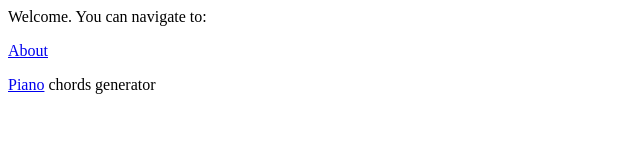
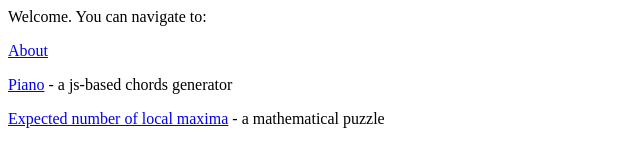
Before and after one commit to myproblemchild/myproblemchild.github.io, a plain HTML site: page index.html in a window 1280 px wide. Shown: the whole page, without its empty margins (0-640 px from the left). Drawn offline with Linux system fonts and the light colour scheme.

Commit message:
Link to local maxima to index page

```diff
--- a/index.html
+++ b/index.html
@@ -1,5 +1,6 @@
 <html>
 Welcome. You can navigate to:
 <p><a href='./about.html'>About</a>
-<p><a href='./piano.html'>Piano</a> chords generator
+<p><a href='./piano.html'>Piano</a> - a js-based chords generator
+<p><a href='./localmaxima.html'>Expected number of local maxima</a> - a mathematical puzzle
 </html>
```
